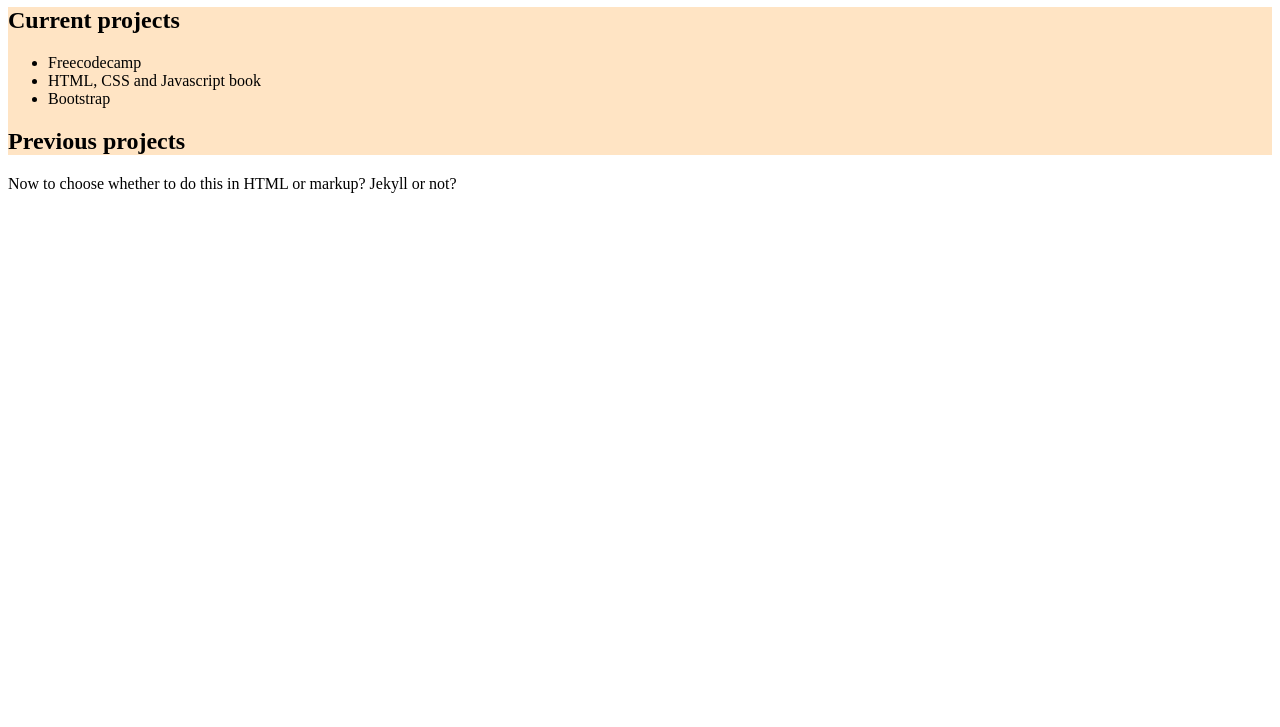
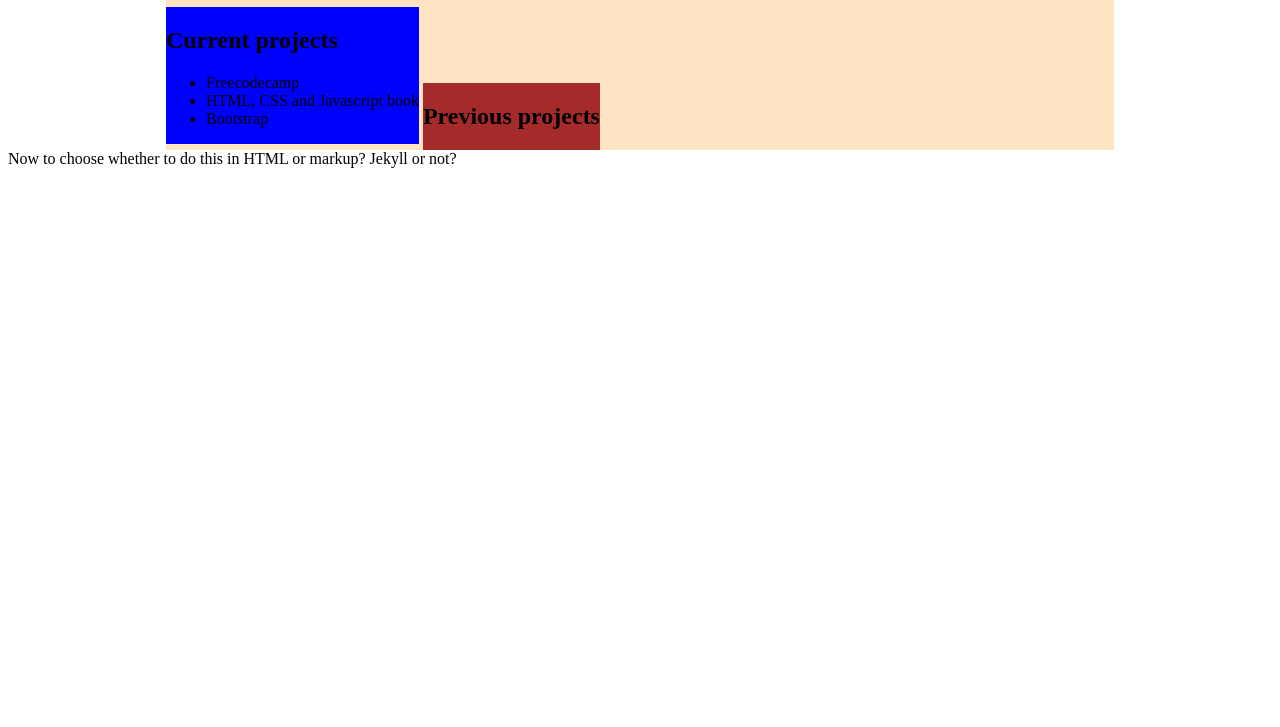
Before and after one commit to simonjamesuk/simonjamesuk.github.io, a plain HTML site: page index.html in a window 1280 px wide. Shown: the part 73-800 px from the top of the page. Drawn offline with Linux system fonts and the light colour scheme.

Commit message:
Update container and css

```diff
--- a/index.html
+++ b/index.html
@@ -7,8 +7,8 @@
     <link rel="stylesheet" href="styles.css">
 </head>
 <body>
-    <h1>Now live on GitHub pages</h1>
     <div class="container">
+        <h1>Now live on GitHub pages</h1>
         <div class="current">
             <h2>Current projects</h2>
             <ul>
--- a/styles.css
+++ b/styles.css
@@ -1,3 +1,17 @@
 .container {
     background-color: bisque;
+    max-width: 75%;
+    margin: 0px auto;
 }
+
+.current {
+    display: inline-block;
+    max-width: 50%;
+    background-color: blue;
+}
+
+.previous {
+    display: inline-block;
+    max-width: 50%;
+    background-color: brown;
+}
```
